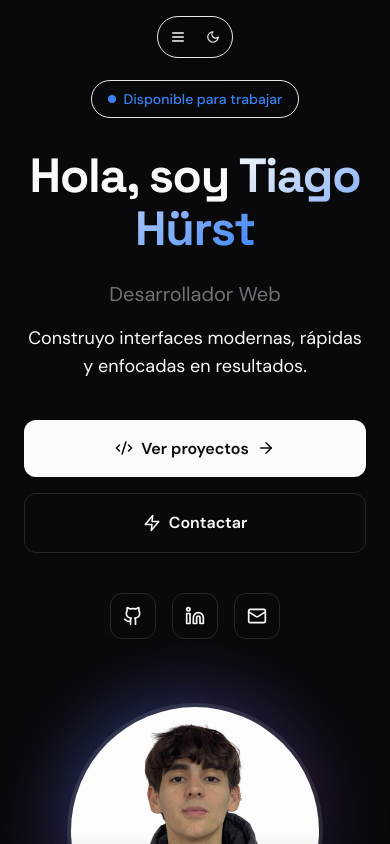
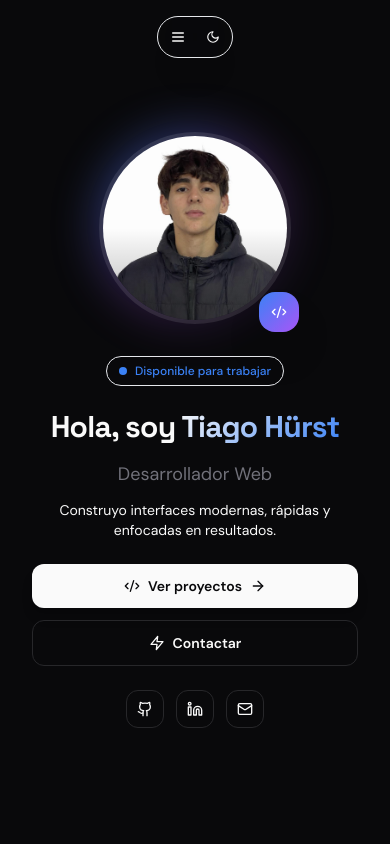
Before and after one commit to tiagooo0/porfolio, a Next.js app: page / in a window 390 px wide. Shown: the top 844 px of the page. Built offline with nearby package versions, Linux system fonts and the light colour scheme.

Commit message:
feat: improve mobile responsiveness

```diff
--- a/src/app/globals.css
+++ b/src/app/globals.css
@@ -57,7 +57,13 @@ body {
   }
 
   .container-custom {
-    @apply max-w-5xl mx-auto px-6;
+    @apply max-w-6xl mx-auto px-4 md:px-6;
+  }
+
+  @media (min-width: 768px) {
+    .container-custom {
+      @apply px-6;
+    }
   }
 
   .card-elevated {
--- a/src/components/Hero.tsx
+++ b/src/components/Hero.tsx
@@ -8,27 +8,27 @@ export default function Hero() {
   return (
     <section
       id="inicio"
-      className="min-h-screen flex items-center justify-center pt-20 relative overflow-hidden"
+      className="min-h-screen flex items-center justify-center pt-16 pb-12 px-4 relative overflow-hidden"
     >
       <div className="absolute inset-0 -z-10">
-        <div className="absolute top-[10%] left-[5%] w-[500px] h-[500px] bg-accent/8 rounded-full blur-[120px]" />
-        <div className="absolute bottom-[10%] right-[5%] w-[400px] h-[400px] bg-purple-500/6 rounded-full blur-[100px]" />
+        <div className="absolute top-[20%] left-[-20%] w-[300px] h-[300px] md:w-[500px] md:h-[500px] bg-accent/8 rounded-full blur-[100px] md:blur-[120px]" />
+        <div className="absolute bottom-[20%] right-[-20%] w-[250px] h-[250px] md:w-[400px] md:h-[400px] bg-purple-500/6 rounded-full blur-[80px] md:blur-[100px]" />
         <div className="absolute inset-0 bg-[radial-gradient(ellipse_at_center,transparent_0%,var(--background)_70%)]" />
       </div>
 
       <div className="container-custom">
-        <div className="flex flex-col lg:flex-row items-center gap-16">
+        <div className="flex flex-col lg:flex-row items-center gap-8 lg:gap-16">
           <motion.div
             initial={{ opacity: 0, y: 40 }}
             animate={{ opacity: 1, y: 0 }}
             transition={{ duration: 0.8, ease: [0.25, 0.46, 0.45, 0.94] }}
-            className="flex-1 text-center lg:text-left"
+            className="flex-1 text-center lg:text-left order-2 lg:order-1"
           >
             <motion.div
               initial={{ opacity: 0, scale: 0.9 }}
               animate={{ opacity: 1, scale: 1 }}
               transition={{ delay: 0.3, duration: 0.5 }}
-              className="inline-flex items-center gap-2 px-4 py-2 rounded-full bg-accent/10 border border-accent/20 text-accent text-sm font-medium mb-8"
+              className="inline-flex items-center gap-2 px-3 py-1.5 rounded-full bg-accent/10 border border-accent/20 text-accent text-xs md:text-sm font-medium mb-6"
             >
               <span className="relative flex h-2 w-2">
                 <span className="animate-ping absolute inline-flex h-full w-full rounded-full bg-accent opacity-75"></span>
@@ -38,69 +38,69 @@ export default function Hero() {
             </motion.div>
 
             <h1
-              className="text-5xl md:text-6xl lg:text-7xl font-bold tracking-tight mb-6 leading-[1.1]"
+              className="text-3xl sm:text-4xl md:text-5xl lg:text-6xl xl:text-7xl font-bold tracking-tight mb-4 leading-[1.15]"
               style={{ fontFamily: "'Space Grotesk', sans-serif" }}
             >
               Hola, soy{' '}
               <span className="gradient-text">{personalInfo.hero.title}</span>
             </h1>
 
-            <p className="text-xl md:text-2xl text-muted mb-4 max-w-xl mx-auto lg:mx-0">
+            <p className="text-lg md:text-xl lg:text-2xl text-muted mb-3 max-w-xl mx-auto lg:mx-0">
               {personalInfo.hero.role}
             </p>
 
-            <p className="text-lg text-muted/80 mb-10 max-w-xl mx-auto lg:mx-0">
+            <p className="text-sm md:text-base text-muted/80 mb-6 md:mb-8 max-w-xl mx-auto lg:mx-0">
               {personalInfo.hero.subtitle}
             </p>
 
-            <div className="flex flex-col sm:flex-row gap-4 justify-center lg:justify-start mb-10">
+            <div className="flex flex-col sm:flex-row gap-3 justify-center lg:justify-start mb-6 md:mb-8">
               <motion.a
                 href="#proyectos"
                 whileHover={{ scale: 1.03, y: -2 }}
                 whileTap={{ scale: 0.98 }}
-                className="inline-flex items-center justify-center gap-2 px-8 py-4 rounded-xl font-semibold transition-all bg-foreground text-background shadow-lg shadow-foreground/20 hover:shadow-xl hover:shadow-foreground/25"
+                className="inline-flex items-center justify-center gap-2 px-6 py-3 md:px-8 md:py-4 rounded-xl font-semibold transition-all bg-foreground text-background shadow-lg shadow-foreground/20 hover:shadow-xl hover:shadow-foreground/25 text-sm md:text-base"
               >
-                <Code2 size={18} />
+                <Code2 className="w-4 h-4 md:w-[18px] md:h-[18px]" />
                 Ver proyectos
-                <ArrowRight size={18} className="group-hover:translate-x-1 transition-transform" />
+                <ArrowRight className="w-4 h-4 md:w-[18px] md:h-[18px]" />
               </motion.a>
 
               <motion.a
                 href="#contacto"
                 whileHover={{ scale: 1.03, y: -2 }}
                 whileTap={{ scale: 0.98 }}
-                className="inline-flex items-center justify-center gap-2 px-8 py-4 rounded-xl font-semibold transition-all border border-border bg-card/50 hover:bg-card"
+                className="inline-flex items-center justify-center gap-2 px-6 py-3 md:px-8 md:py-4 rounded-xl font-semibold transition-all border border-border bg-card/50 hover:bg-card text-sm md:text-base"
               >
-                <Zap size={18} />
+                <Zap className="w-4 h-4 md:w-[18px] md:h-[18px]" />
                 Contactar
               </motion.a>
             </div>
 
-            <div className="flex items-center gap-4 justify-center lg:justify-start">
+            <div className="flex items-center gap-3 justify-center lg:justify-start">
               <a
                 href={personalInfo.github}
                 target="_blank"
                 rel="noopener noreferrer"
-                className="p-3 rounded-xl bg-card border border-border hover:border-accent/50 hover:bg-card-hover transition-all group"
+                className="p-2.5 md:p-3 rounded-xl bg-card border border-border hover:border-accent/50 hover:bg-card-hover transition-all group"
                 aria-label="GitHub"
               >
-                <Github size={20} className="group-hover:text-accent transition-colors" />
+                <Github className="w-4 h-4 md:w-5 md:h-5 group-hover:text-accent transition-colors" />
               </a>
               <a
                 href={personalInfo.linkedin}
                 target="_blank"
                 rel="noopener noreferrer"
-                className="p-3 rounded-xl bg-card border border-border hover:border-accent/50 hover:bg-card-hover transition-all group"
+                className="p-2.5 md:p-3 rounded-xl bg-card border border-border hover:border-accent/50 hover:bg-card-hover transition-all group"
                 aria-label="LinkedIn"
               >
-                <Linkedin size={20} className="group-hover:text-accent transition-colors" />
+                <Linkedin className="w-4 h-4 md:w-5 md:h-5 group-hover:text-accent transition-colors" />
               </a>
               <a
                 href={`mailto:${personalInfo.email}`}
-                className="p-3 rounded-xl bg-card border border-border hover:border-accent/50 hover:bg-card-hover transition-all group"
+                className="p-2.5 md:p-3 rounded-xl bg-card border border-border hover:border-accent/50 hover:bg-card-hover transition-all group"
                 aria-label="Email"
               >
-                <Mail size={20} className="group-hover:text-accent transition-colors" />
+                <Mail className="w-4 h-4 md:w-5 md:h-5 group-hover:text-accent transition-colors" />
               </a>
             </div>
           </motion.div>
@@ -109,10 +109,10 @@ export default function Hero() {
             initial={{ opacity: 0, scale: 0.8 }}
             animate={{ opacity: 1, scale: 1 }}
             transition={{ duration: 0.8, delay: 0.3, ease: [0.25, 0.46, 0.45, 0.94] }}
-            className="flex-shrink-0 relative"
+            className="flex-shrink-0 relative order-1 lg:order-2"
           >
-            <div className="relative w-64 h-64 md:w-80 md:h-80">
-              <div className="absolute inset-0 rounded-full bg-gradient-to-br from-accent via-purple-500/50 to-transparent blur-2xl opacity-60" />
+            <div className="relative w-48 h-48 sm:w-56 sm:h-56 md:w-72 md:h-72 lg:w-80 lg:h-80">
+              <div className="absolute inset-0 rounded-full bg-gradient-to-br from-accent via-purple-500/50 to-transparent blur-xl opacity-60" />
 
               <div className="absolute inset-0 rounded-full bg-gradient-to-tr from-accent/10 to-transparent" />
 
@@ -125,8 +125,8 @@ export default function Hero() {
                 />
               </div>
 
-              <div className="absolute -bottom-3 -right-3 w-12 h-12 rounded-2xl bg-gradient-to-br from-accent to-purple-500 flex items-center justify-center shadow-2xl shadow-accent/40">
-                <Code2 size={18} className="text-white" />
+              <div className="absolute -bottom-2 md:-bottom-3 -right-2 md:-right-3 w-10 md:w-12 h-10 md:h-12 rounded-2xl bg-gradient-to-br from-accent to-purple-500 flex items-center justify-center shadow-2xl shadow-accent/40">
+                <Code2 className="w-4 h-4 md:w-5 md:h-5 text-white" />
               </div>
             </div>
           </motion.div>
@@ -136,8 +136,8 @@ export default function Hero() {
       <motion.div
         initial={{ opacity: 0 }}
         animate={{ opacity: 1 }}
-        transition={{ delay: 1.2, duration: 1 }}
-        className="absolute bottom-8 left-1/2 -translate-x-1/2"
+        transition={{ delay: 1, duration: 1 }}
+        className="absolute bottom-4 left-1/2 -translate-x-1/2 hidden md:block"
       >
         <div className="flex flex-col items-center gap-2 text-muted/50">
           <span className="text-xs uppercase tracking-widest">Scroll</span>
```
